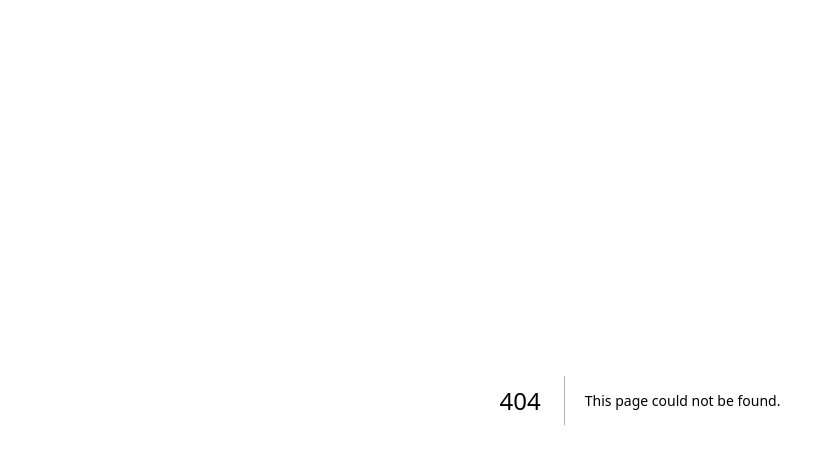
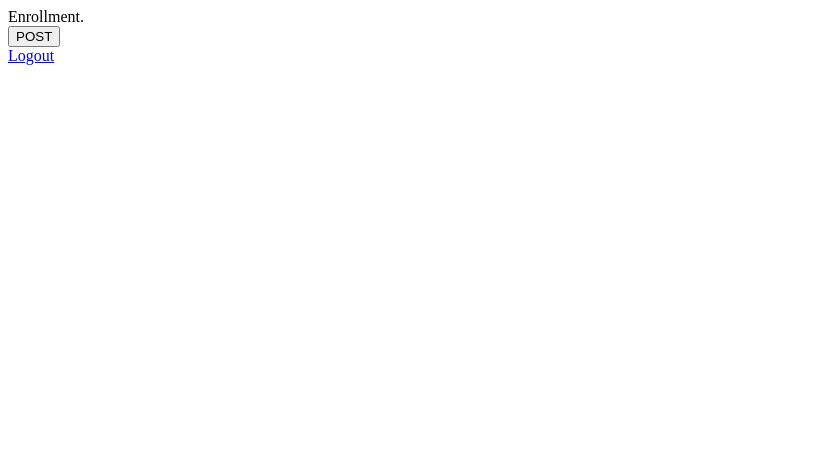
Before and after one commit to nordicgit70/nextjs-app, a Next.js app: page /enrollment in a window 1280 px wide. Before the commit this address had no page. Shown: the top 464 px of the page, without its empty margins (0-835 px from the left). Built offline with nearby package versions, Linux system fonts and the light colour scheme.

Commit message:
Reproduction Auth0 enrollment issue.

```diff
--- /dev/null
+++ b/app/enrollment/page.tsx
@@ -0,0 +1,28 @@
+'use client'
+
+import { useRouter } from "next/navigation";
+
+/** Add your relevant code here for the issue to reproduce */
+export default function Home() {
+    const router = useRouter();
+
+    async function enrollment() {
+        const res = await fetch('/api/session', {
+            method: 'POST',
+            headers: {
+                'Content-Type': 'application/json',
+            },
+            body: JSON.stringify({ time: new Date().toISOString() }),
+        });
+        if (res) router.back();
+
+    }
+
+    return (
+        <div>Enrollment.<br/>
+            <button onClick={enrollment} >POST</button>
+            <br/>
+            <a href='/api/auth/logout'>Logout</a>
+        </div>
+    )
+}
--- a/app/layout.tsx
+++ b/app/layout.tsx
@@ -1,8 +1,24 @@
+
+import { Metadata } from 'next'
+import { UserProvider } from '@auth0/nextjs-auth0/client'
+
+export async function generateMetadata(
+  { params},
+): Promise<Metadata> {
+  return {
+    title: 'nextjs-app',
+  }
+}
+
 export default function RootLayout({ children }) {
   return (
     <html>
       <head />
-      <body>{children}</body>
+      <body>
+        <UserProvider>
+          {children}
+        </UserProvider>
+      </body>
     </html>
   )
 }
--- a/app/search/page.tsx
+++ b/app/search/page.tsx
@@ -6,7 +6,7 @@ export async function generateMetadata({ searchParams }) {
       };
 }
 
-export default function SearchPage({ searchParams, children}) {
+export default function SearchPage({ searchParams}) {
     return(
         <div>
             <div>{JSON.stringify(searchParams)}</div>
--- /dev/null
+++ b/pages/api/session.ts
@@ -0,0 +1,23 @@
+import type { NextApiRequest, NextApiResponse } from 'next'
+import { getSession, updateSession } from '@auth0/nextjs-auth0';
+
+type ResponseData = {
+  message: string
+}
+
+export default async function handler(
+  req: NextApiRequest,
+  res: NextApiResponse<ResponseData>
+) {
+    if (req.method === 'POST') {
+        let session = await getSession(req, res);
+        if (session) {
+            const user = session.user;
+            user.isCompleted = true;
+            await updateSession(req, res, { ...session, user: { ...user } });
+            console.log('Updated session.');
+        } else throw new Error('User has no session.');
+
+        res.status(204).end()
+    } else res.status(400).end();
+}
```
Also changed, not shown: app/page.tsx (+11 -10 lines), pages/api/auth/[...auth0].ts (added, +36 -0 lines), tsconfig.json (+16 -4 lines).
